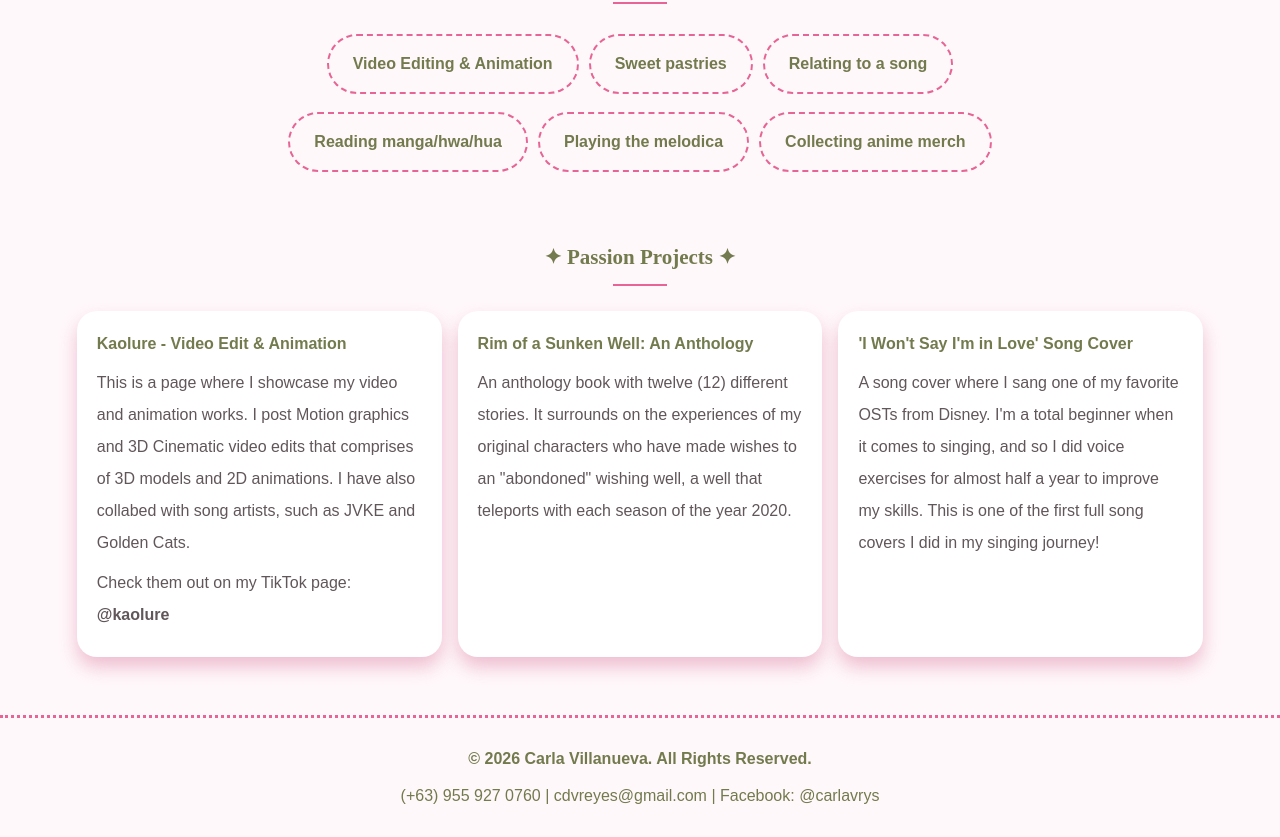
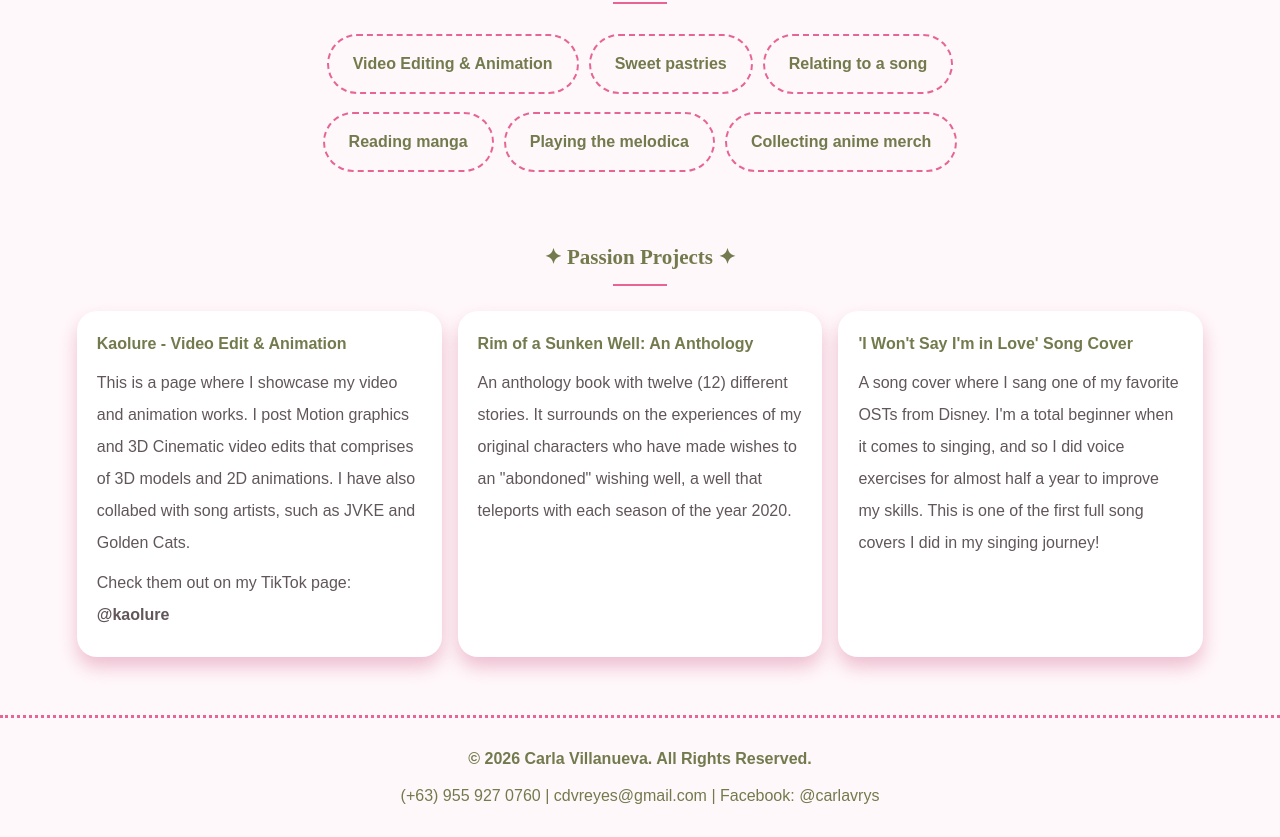
Before and after one commit to carladeniz/carlavillanueva.github.io, a plain HTML site: page index.html in a window 1280 px wide. Shown: the part 1159-1996 px from the top of the page. Drawn offline with Linux system fonts and the light colour scheme.

Commit message:
Update index.html

```diff
--- a/index.html
+++ b/index.html
@@ -77,7 +77,7 @@
         <article class="fav-thing"><h2>Relating to a song</h2></article>
       </div>
       <div class="things-grid">
-        <article class="fav-thing"><h2>Reading manga/hwa/hua</h2></article>
+        <article class="fav-thing"><h2>Reading manga</h2></article>
         <article class="fav-thing"><h2>Playing the melodica</h2></article>
         <article class="fav-thing"><h2>Collecting anime merch</h2></article>
       </div>
```
